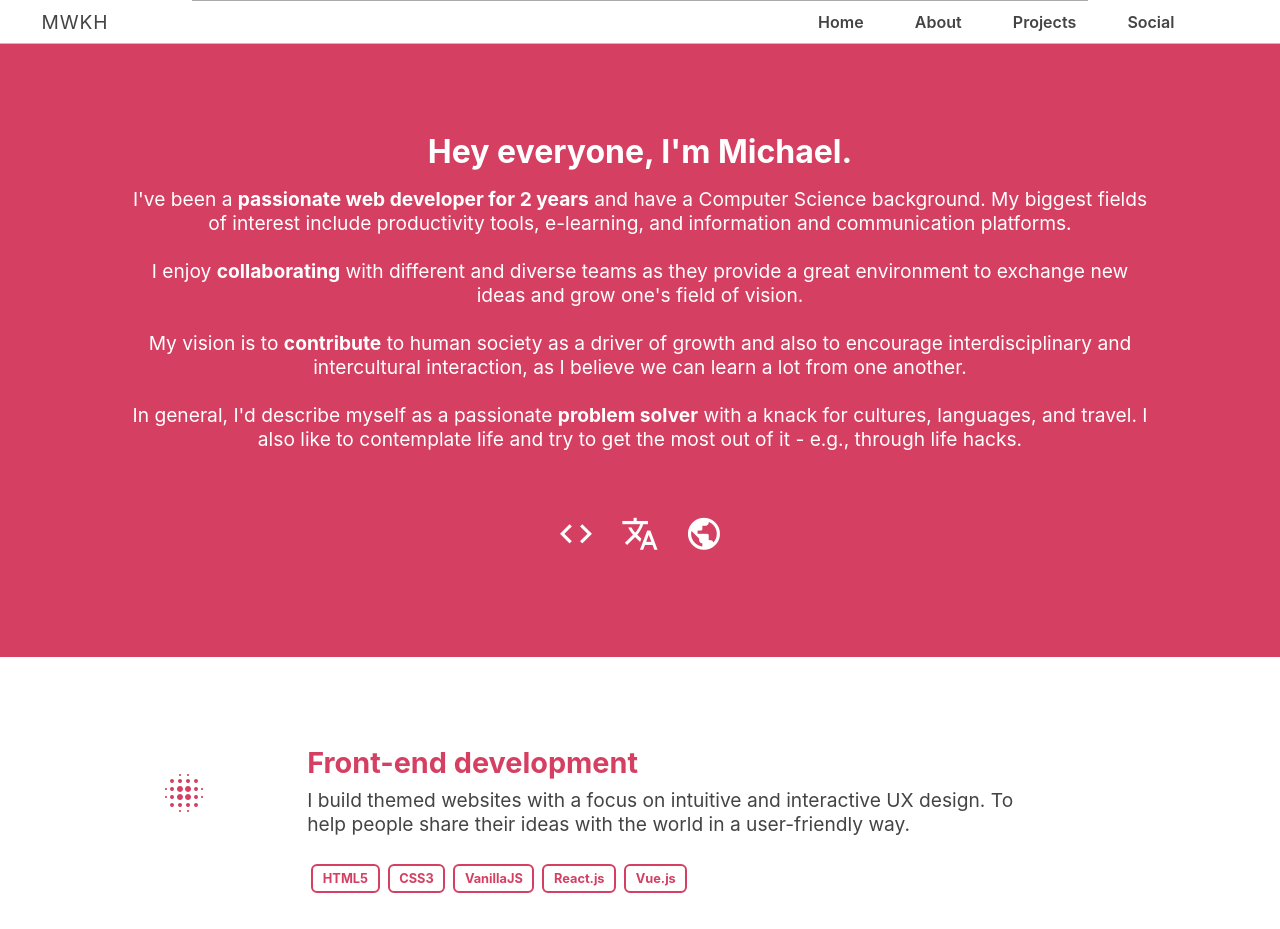
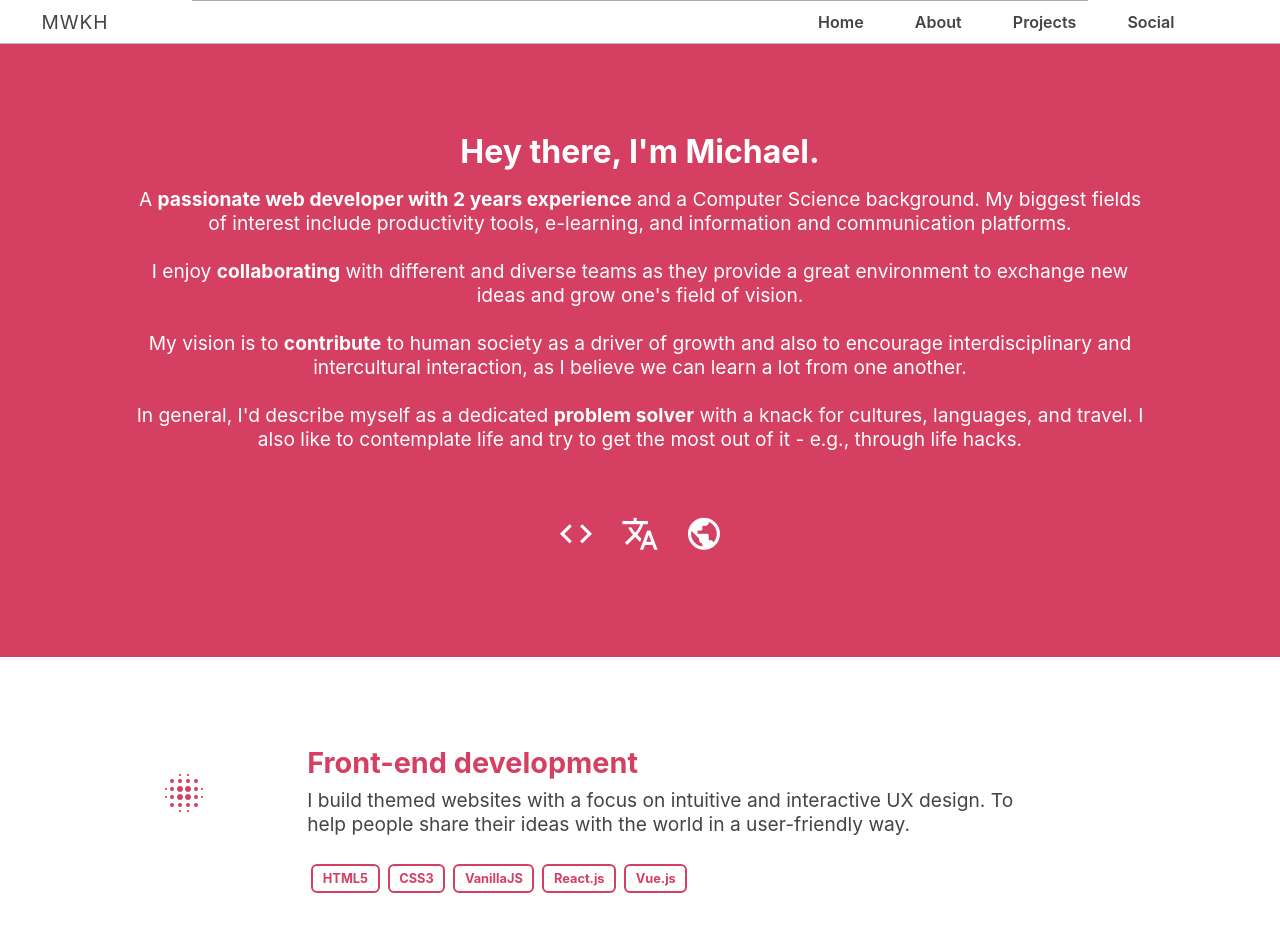
Before and after one commit to Str4yWolf/portfolio, a React (Create React App) app: page / in a window 1280 px wide. Shown: the part 800-1729 px from the top of the page. Built offline with nearby package versions, Linux system fonts and the light colour scheme.

Commit message:
Small changes

```diff
--- a/src/sections/About.jsx
+++ b/src/sections/About.jsx
@@ -3,10 +3,10 @@ import MaterialIcon from '../components/MaterialIcon'
 
 const About = () => {
     return <div id="about" className="about">
-        <h1>Hey everyone, I'm Michael.</h1>
+        <h1>Hey there, I'm Michael.</h1>
         <p>
 
-            I've been a <strong>passionate web developer for 2 years</strong> and have a Computer Science background. My biggest fields of interest include productivity tools, e-learning, and information and communication platforms.
+            A <strong>passionate web developer with 2 years experience</strong> and a Computer Science background. My biggest fields of interest include productivity tools, e-learning, and information and communication platforms.
             <br />
             <br />
                 I enjoy <strong>collaborating</strong> with different and diverse teams as they provide a great environment to exchange new ideas and grow one's field of vision.
@@ -15,7 +15,7 @@ const About = () => {
                 My vision is to <strong>contribute</strong> to human society as a driver of growth and also to encourage interdisciplinary and intercultural interaction, as I believe we can learn a lot from one another.
             <br />
             <br />
-                In general, I'd describe myself as a passionate <strong>problem solver</strong> with a knack for cultures, languages, and travel. I also like to contemplate life and try to get the most out of it - e.g., through life hacks.
+                In general, I'd describe myself as a dedicated <strong>problem solver</strong> with a knack for cultures, languages, and travel. I also like to contemplate life and try to get the most out of it - e.g., through life hacks.
             <br />
             <br />
             <br />
```
